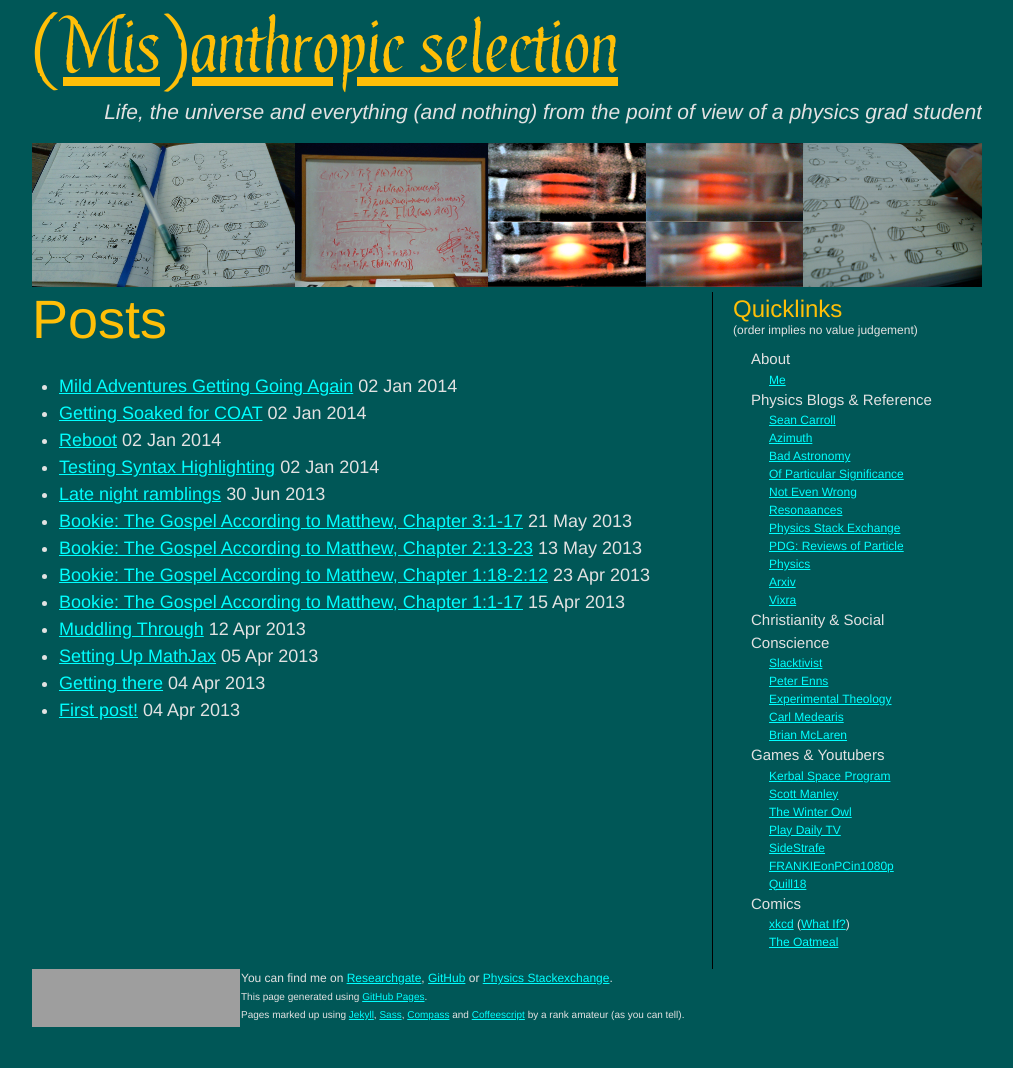
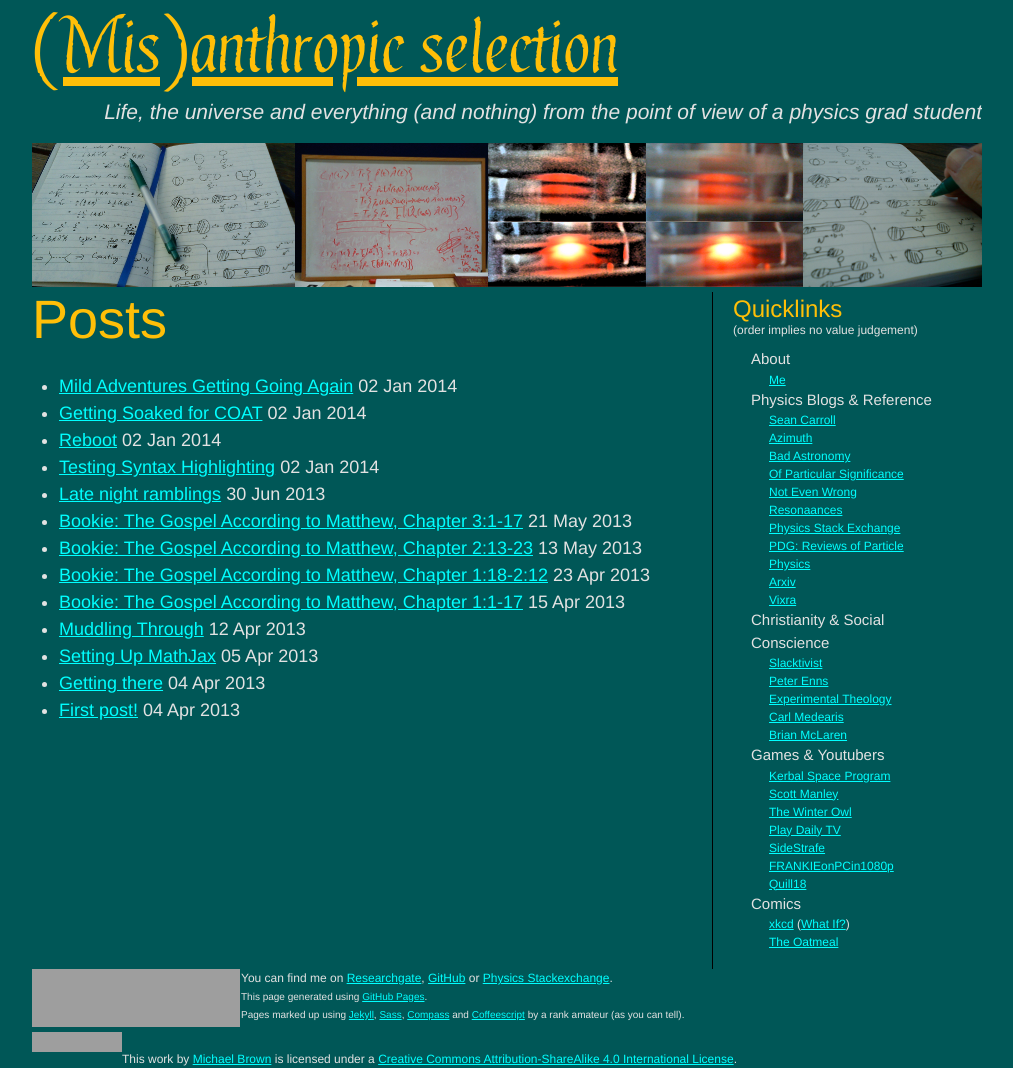
Before and after one commit to gazebodude/gazebodude.github.com, a Jekyll site: the page built from index.html, in a window 1280 px wide. Shown: the whole page, without its empty margins (8-1021 px from the left). Built offline with Jekyll 4.4.1, drawn with Linux system fonts in a browser that asks for light colours; nearby versions of some CDN libraries; before the commit the page ends 1032 px from its top, so only the background shows below that; grey boxes are pictures that could not be loaded.

Commit message:
README & Footer tweaks; Photo gallery styles

```diff
--- a/_layouts/default.html
+++ b/_layouts/default.html
@@ -10,7 +10,9 @@
   <!--[if IE]>
       <link href="/stylesheets/ie.css" media="screen, projection" rel="stylesheet" type="text/css" />
   <![endif]-->
-  <script type="text/javascript" src="https://ajax.googleapis.com/ajax/libs/jquery/1.7.1/jquery.min.js"></script>
+  <link href="/stylesheets/lightbox.css" media="screen, projection" rel="stylesheet" type="text/css" />
+  <script type="text/javascript" src="https://ajax.googleapis.com/ajax/libs/jquery/1.10.2/jquery.min.js"></script>
+  <script type="text/javascript" src="/javascripts/lightbox-2.6.min.js"></script>
   <script type="text/javascript" src="/javascripts/script.js"></script>
 
   <title>{{ page.title }}</title>
@@ -89,11 +91,16 @@
       </ul>
   </nav>
   <footer id="footer">
+    <div class="flair">
     <span id="SE-flair"><a href="http://physics.stackexchange.com/users/17320/michael-brown"><img src="http://physics.stackexchange.com/users/flair/17320.png?theme=dark" width="208" height="58" alt="profile for Michael Brown at Physics Stack Exchange, Q&amp;A for active researchers, academics and students of physics" title="profile for Michael Brown at Physics Stack Exchange, Q&amp;A for active researchers, academics and students of physics" /></a></span>
     You can find me on <a href="http://www.researchgate.net/profile/Michael_Brown31/">Researchgate</a>,
     <a href="https://github.com/gazebodude">GitHub</a> or <a href="http://physics.stackexchange.com/users/17320/michael-brown">Physics Stackexchange</a>.<br/>
     <small>This page generated using <a href="https://pages.github.com/">GitHub Pages</a>.<br/>
     Pages marked up using <a href="http://jekyllrb.com/">Jekyll</a>, <a href="http://sass-lang.com/">Sass</a>, <a href="http://compass-style.org/">Compass</a> and <a href="http://coffeescript.org/">Coffeescript</a> by a rank amateur (as you can tell).</small>
+    </div>
+    <div class="CC-license">
+      <a rel="license" href="http://creativecommons.org/licenses/by-sa/4.0/"><img alt="Creative Commons Licence" style="border-width:0" src="http://i.creativecommons.org/l/by-sa/4.0/88x31.png" /></a><br />This work by <a xmlns:cc="http://creativecommons.org/ns#" href="http://gazebodude.github.io" property="cc:attributionName" rel="cc:attributionURL">Michael Brown</a> is licensed under a <a rel="license" href="http://creativecommons.org/licenses/by-sa/4.0/">Creative Commons Attribution-ShareAlike 4.0 International License</a>.
+    </div>
   </footer>
 </div>
 </body>
--- a/stylesheets/screen.css
+++ b/stylesheets/screen.css
@@ -650,9 +650,37 @@
   float: left;
 }
 
+/* line 130, _sass/screen.scss */
+#footer div.CC-license {
+  display: inline-block;
+  width: 100%;
+}
 /* line 133, _sass/screen.scss */
+#footer div.CC-license img {
+  float: left;
+}
+/* line 137, _sass/screen.scss */
+#footer div.flair {
+  display: inline-block;
+  width: 100%;
+}
+
+/* line 146, _sass/screen.scss */
 #content img {
   width: 100%;
+}
+/* line 149, _sass/screen.scss */
+#content img.gallery-thumbnail {
+  width: 100px;
+  float: left;
+}
+/* line 153, _sass/screen.scss */
+#content div.gallery-thumbnail-container {
+  width: 100px;
+  height: 150px;
+  float: left;
+  color: #ffffff;
+  margin: 3px;
 }
 
 /* line 1, _sass/partials/_syntax.scss */
```
Also changed, not shown: stylesheets/_sass/screen.scss (+25 -1 lines), README.md.
